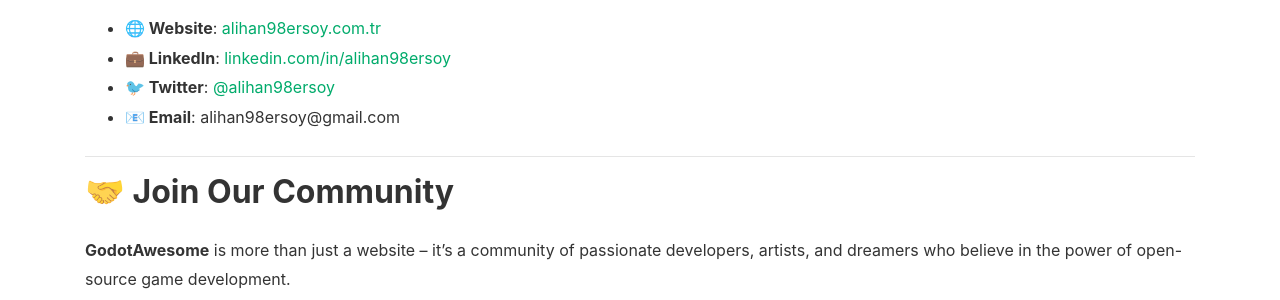
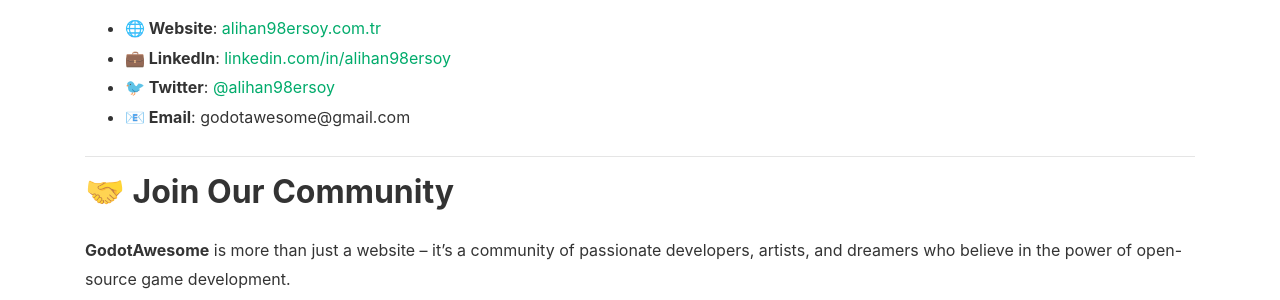
Before and after one commit to godotawesome/godotawesome.github.io, a Jekyll site: the page built from _pages/about.md, in a window 1280 px wide and 900 px high, scrolled down 2987 px. Shown: the part 153-453 px from the top of the window. Built offline with Jekyll 4.4.1, drawn with Linux system fonts in a browser that asks for light colours; nearby versions of some CDN libraries; comment, search, counter and statistics services are not loaded.

Commit message:
Update about.md

```diff
--- a/_pages/about.md
+++ b/_pages/about.md
@@ -125,7 +125,7 @@
 - **🌐 Website**: [alihan98ersoy.com.tr](https://alihan98ersoy.com.tr)
 - **💼 LinkedIn**: [linkedin.com/in/alihan98ersoy](https://www.linkedin.com/in/alihan98ersoy/)
 - **🐦 Twitter**: [@alihan98ersoy](https://x.com/alihan98ersoy)
-- **📧 Email**: alihan98ersoy@gmail.com
+- **📧 Email**: godotawesome@gmail.com
 
 ---
 
```
